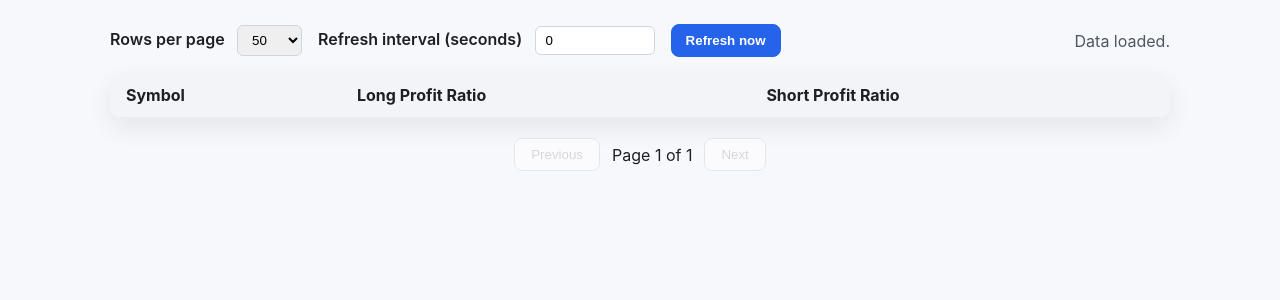
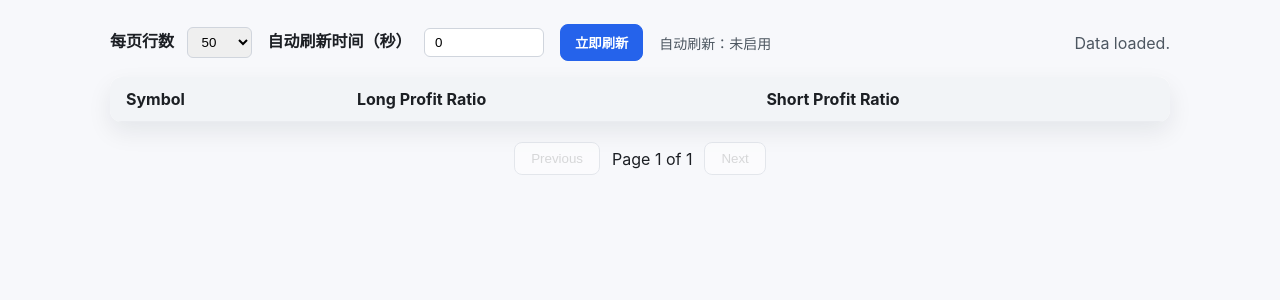
Before and after one commit to qyhg110q/TradeRatio, a Flask app: page / in a window 1280 px wide. Shown: the part 94-394 px from the top of the page. Run offline with Flask 3, Linux system fonts and the light colour scheme; data that the repository does not hold is empty.

Commit message:
Add visible refresh controls and status

```diff
--- a/static/app.js
+++ b/static/app.js
@@ -3,6 +3,7 @@ const statusEl = document.getElementById("status");
 const perPageSelect = document.getElementById("perPage");
 const refreshIntervalInput = document.getElementById("refreshInterval");
 const refreshBtn = document.getElementById("refreshBtn");
+const autoRefreshStatus = document.getElementById("autoRefreshStatus");
 const prevBtn = document.getElementById("prevBtn");
 const nextBtn = document.getElementById("nextBtn");
 const pageInfo = document.getElementById("pageInfo");
@@ -132,10 +133,13 @@ function setRefreshTimer() {
     refreshTimer = setInterval(() => {
       fetchData({ forceRefresh: true });
     }, seconds * 1000);
+    autoRefreshStatus.textContent = `自动刷新：每 ${seconds} 秒`;
+  } else {
+    autoRefreshStatus.textContent = "自动刷新：未启用";
   }
 }
 
-refreshIntervalInput.addEventListener("change", setRefreshTimer);
+refreshIntervalInput.addEventListener("input", setRefreshTimer);
 
 initSorting();
 fetchData();
--- a/static/styles.css
+++ b/static/styles.css
@@ -79,6 +79,11 @@ header p {
   background: #1d4ed8;
 }
 
+.auto-refresh {
+  font-size: 14px;
+  color: #4d5761;
+}
+
 .status {
   color: #4d5761;
 }
--- a/templates/index.html
+++ b/templates/index.html
@@ -19,7 +19,7 @@
       <section class="controls">
         <div class="controls-group">
           <div>
-            <label for="perPage">Rows per page</label>
+            <label for="perPage">每页行数</label>
             <select id="perPage">
               <option value="25">25</option>
               <option value="50" selected>50</option>
@@ -28,10 +28,11 @@
             </select>
           </div>
           <div>
-            <label for="refreshInterval">Refresh interval (seconds)</label>
+            <label for="refreshInterval">自动刷新时间（秒）</label>
             <input id="refreshInterval" type="number" min="0" value="0" />
           </div>
-          <button id="refreshBtn" class="primary" type="button">Refresh now</button>
+          <button id="refreshBtn" class="primary" type="button">立即刷新</button>
+          <div class="auto-refresh" id="autoRefreshStatus">自动刷新：未启用</div>
         </div>
         <div class="status" id="status">Loading data…</div>
       </section>
```
